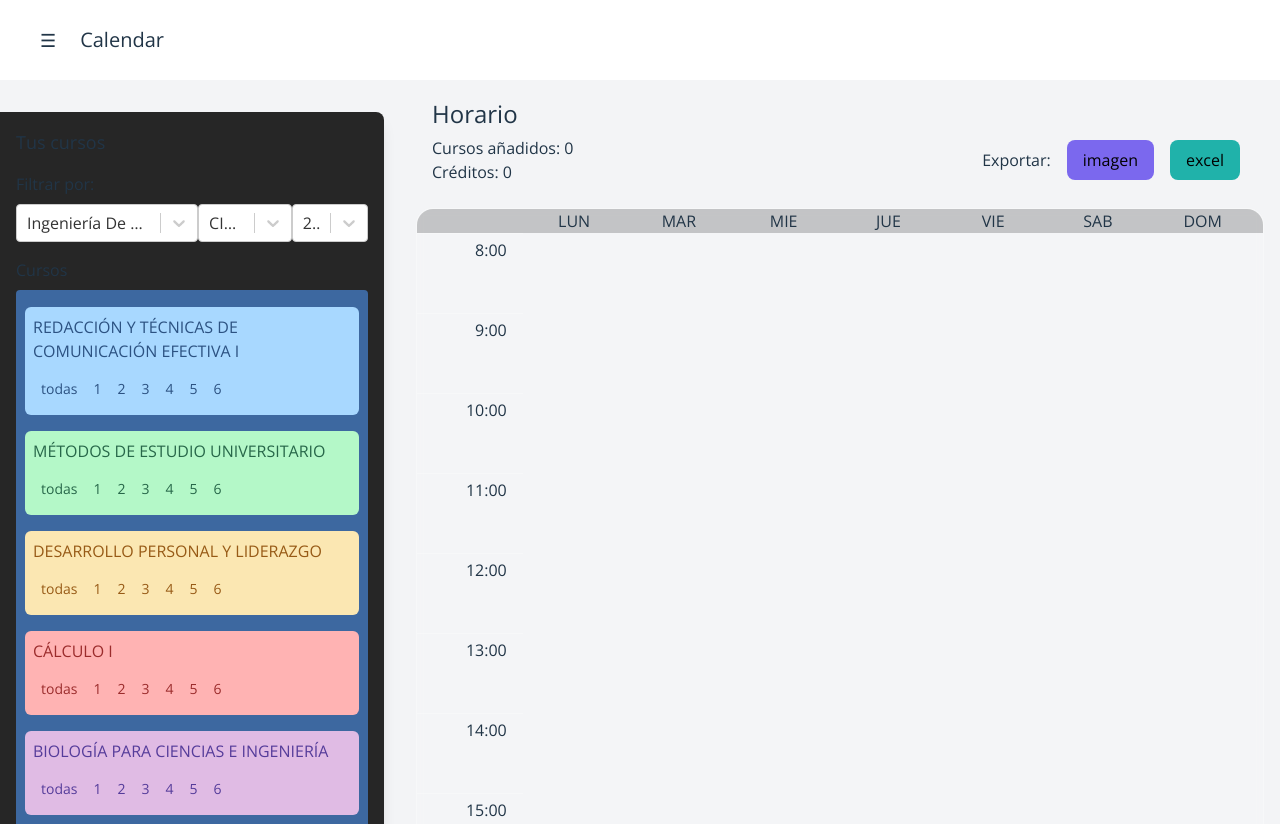
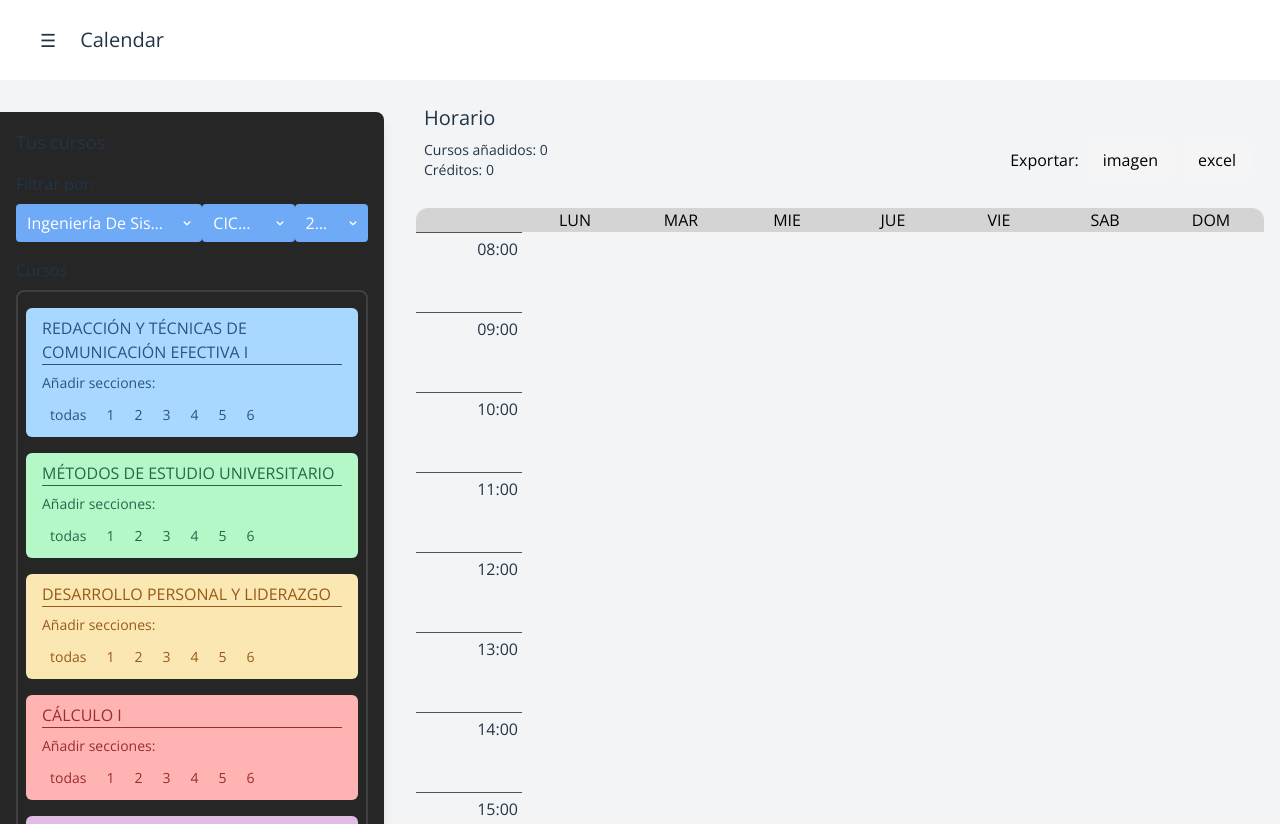
Before and after one commit to RandomGuy16/calendar-tsx, a React (Vite) app: page / in a window 1280 px wide. Shown: the top 824 px of the page. Built offline with nearby package versions, Linux system fonts and the light colour scheme.

Commit message:
Feat(UI): Finish design change
Finish the switch from sass to tailwind for styling the major part of
everything. One thing left, is to delete the sass files

```diff
--- a/src/SchedulePlanner/CoursesPanel/CourseCard.tsx
+++ b/src/SchedulePlanner/CoursesPanel/CourseCard.tsx
@@ -22,7 +22,10 @@ function CourseCardCheckbox({ course, section, checked, allChecked, setAllChecke
   }, [checked])
 
   return (
-    <label className={`p-2 mx-1/2 font-normal text-sm duration-100 ease-linear select-none ${checked ? "bg-neutral-800" : ""}`} data-checked={checked}>
+    <label className={
+      `p-2 pb-1 mr-1 font-normal text-sm duration-100 ease-linear select-none
+      rounded-md ${checked ? "bg-neutral-800 dark:bg-neutral-100" : ""}`
+    } data-checked={checked}>
       <input
         className="hidden"
         type="checkbox"
@@ -51,14 +54,18 @@ function CourseCardCheckbox({ course, section, checked, allChecked, setAllChecke
 }
 function CourseCardCheckboxAll({ course, checked, setAllChecked, sectionOps }: CourseCardCheckboxProps) {
   return (
-    <label className={`p-2 mx-1/2 font-normal text-sm duration-100 ease-linear select-none ${checked ? "bg-neutral-800" : ""}`} data-checked={checked}>
+    <label className={
+      `p-2 pb-1 mr-1 font-normal text-sm duration-100 ease-linear select-none
+       rounded-md ${checked ? "bg-neutral-800 dark:bg-neutral-100" : ""}`
+    } data-checked={checked}>
       <input
         className="hidden"
         type="checkbox"
         checked={checked}
         onChange={() => {
           if (!checked) {
-            sectionOps.addSections(course.getSections().filter(section => !course.isSectionSelected(section)))
+            sectionOps.addSections(course.getSections().filter(
+              section => !course.isSectionSelected(section)))
             if (course.getSelectedSections().length === 0) sectionOps.trackCourse(course)
             course.selectAllSections()
           }
@@ -94,10 +101,12 @@ function CourseCard({ course, sectionOps, colorPair }: CourseCardProps) {
   const [areAllChecked, setAreAllChecked] = useState(course.areAllSectionsSelected())
 
   return (
-    <div className="w-full font-normal text-left my-2 rounded-md p-2" id={course.getId()}
+    <div className="w-full font-normal text-left my-2 rounded-md py-2 px-4" id={course.getId()}
       style={{ backgroundColor: colorPair.background, color: colorPair.text }}>
-      <span className="text-right text-base mb-2">{course.getName()}</span>
-      <div className="flex flex-row justify-start items-center mt-2">
+      <h3 className="text-base">{course.getName()}</h3>
+      <hr className="mb-2" style={{ borderColor: colorPair.text }}/>
+      <span className="text-sm">Añadir secciones:</span>
+      <div className="flex flex-row justify-start items-center mt-1">
         {/* creates a button for every group in classGroups */}
         {(course.getSections().length > 0) && (
           <>
--- a/src/SchedulePlanner/CoursesPanel/CourseList.tsx
+++ b/src/SchedulePlanner/CoursesPanel/CourseList.tsx
@@ -119,12 +119,9 @@ function CourseList({ data, isDataLoaded, sectionOps }: CourseListProps) {
                     className="
                       flex flex-col justify-start items-stretch
                       text-xs min-h-32 flex-1 p-2
-                      border border-transparent rounded
+                      border-2 border-neutral-700 rounded-lg
                       overflow-y-auto
-                      hover:border-blue-500
-                      transition-colors duration-200
-                    "
-                    style={{ backgroundColor: '#3d68a0' }}
+                      transition-colors duration-200"
                   >
                     {isDataLoaded && renderCoursesSidebar(courses, sectionOps)}
                   </div>
--- a/src/SchedulePlanner/CoursesPanel/ReactSelectStyles.ts
+++ b/src/SchedulePlanner/CoursesPanel/ReactSelectStyles.ts
@@ -10,7 +10,7 @@ const reactSelectStyles: StylesConfig = {
 		border: "1px solid transparent",
 		boxShadow: state.isFocused ? "0 0 0 1px var(--color-blue-500)" : "none",
 		"&:hover": {
-			borderColor: "blue",
+			borderColor: "var(--color-blue-500)",
 		},
 		color: "white",
 	}),
--- a/src/SchedulePlanner/CoursesPanel/SearchFilter/SearchFilter.tsx
+++ b/src/SchedulePlanner/CoursesPanel/SearchFilter/SearchFilter.tsx
@@ -1,6 +1,7 @@
 import Select from 'react-select'
 import { Dispatch } from 'react'
 import { FilterChooser, Filters } from '../../../global/types.ts'
+import reactSelectStyles from "../ReactSelectStyles.ts";
 
 
 interface SearchFilterProps {
@@ -25,6 +26,7 @@ function SearchFilter({filterChooser, selectedFilters, selectedFiltersSetter}: S
       */}
       <Select
         className="text-base font-normal text-gray-700 dark:text-white"
+        styles={reactSelectStyles}
         options={
           filterChooser.careers.map(filterOption => ({
             value: filterOption,
@@ -50,6 +52,7 @@ function SearchFilter({filterChooser, selectedFilters, selectedFiltersSetter}: S
 
       <Select
         className="text-base font-normal text-gray-700 dark:text-white"
+        styles={reactSelectStyles}
         options={
           filterChooser.cycles.map(filterOption => ({
             label: filterOption,
@@ -75,6 +78,7 @@ function SearchFilter({filterChooser, selectedFilters, selectedFiltersSetter}: S
 
       <Select
         className="text-base font-normal text-gray-700 dark:text-white"
+        styles={reactSelectStyles}
         options={
           filterChooser.years.map(filterOption => ({
             label: filterOption,
--- a/src/SchedulePlanner/Schedule/ScheduleEventCard.tsx
+++ b/src/SchedulePlanner/Schedule/ScheduleEventCard.tsx
@@ -1,4 +1,3 @@
-import styles from './ScheduleEventCard.module.scss'
 import { CourseSection, Schedule } from '../../global/types.tsx'
 
 
@@ -29,7 +28,9 @@ function ScheduleEventCard({ schedule, section }: ScheduleEventCardProps) {
   // wait until the page is fully loaded to log the calendar appointments element
   window.addEventListener('load', () => { console.log(document.getElementById('calendar-appointments')) })
   return (
-    <div className={styles.course_calendar} style={calculateStyle(schedule)}>
+    <div className="
+    absolute mx-1 p-1 min-h-20 w-full rounded-lg border-2 text-sm
+    border-neutral-500 bg-neutral-300 dark:bg-neutral-800 dark:border-neutral-600" style={calculateStyle(schedule)}>
       <span>{schedule.assignment}</span>
       <span>{section.sectionNumber}</span>
     </div>
--- a/src/SchedulePlanner/Schedule/ScheduleGrid.tsx
+++ b/src/SchedulePlanner/Schedule/ScheduleGrid.tsx
@@ -1,4 +1,3 @@
-import styles from './ScheduleGrid.module.scss'
 import { Course, CourseSection, Schedule } from "../../global/types.ts";
 import ScheduleEventCard from './ScheduleEventCard.tsx'
 import ScheduleStatusHeader from "./ScheduleStatusHeader.tsx";
@@ -87,8 +86,8 @@ function ScheduleGrid({ selectedSections, courseTracker, credits }: ScheduleGrid
   }, [selectedSections]);
 
   return (
-    <div className={styles.calendar}>
-      <div className={styles.calendar__header}>
+    <div className="flex flex-col justify-start items-stretch h-full w-full">
+      <div className="w-full h-24">
         <ScheduleStatusHeader
           daysSchedules={[
             mondayData.schedules, tuesdayData.schedules,
@@ -99,36 +98,40 @@ function ScheduleGrid({ selectedSections, courseTracker, credits }: ScheduleGrid
           credits={credits}
         />
       </div>
-      <div className={styles.calendar__grid} id="calendar-grid">
-        <div className={styles.calendar__days_row}>
+      <div className="
+        flex flex-col justify-start items-stretch w-full relative
+        bg-neutral:200 dark:bg-neutral-700 rounded-xl"
+        id="calendar-grid">
+        <div className="
+        flex flex-[8] flex-row justify-evenly items-center w-full h-6 rounded-t-xl font-light
+        text-black bg-neutral-300 dark:text-white dark:bg-neutral-800 cursor-default">
           {["", "LUN", "MAR", "MIE", "JUE", "VIE", "SAB", "DOM"].map(
-            (day, i) => (<div key={i} className={styles.calendar__day}>{day}</div>)
+            (day, i) => (<div key={i} className="m-auto text-center flex-1">{day}</div>)
           )}
         </div>
-        <div className={styles.calendar__content}>
-          <div className={styles.calendar__hours_column}>
-            <div className={styles.calendar__hour_tag}>8:00</div>
-            <div className={styles.calendar__hour_tag}>9:00</div>
-            <div className={styles.calendar__hour_tag}>10:00</div>
-            <div className={styles.calendar__hour_tag}>11:00</div>
-            <div className={styles.calendar__hour_tag}>12:00</div>
-            <div className={styles.calendar__hour_tag}>13:00</div>
-            <div className={styles.calendar__hour_tag}>14:00</div>
-            <div className={styles.calendar__hour_tag}>15:00</div>
-            <div className={styles.calendar__hour_tag}>16:00</div>
-            <div className={styles.calendar__hour_tag}>17:00</div>
-            <div className={styles.calendar__hour_tag}>18:00</div>
-            <div className={styles.calendar__hour_tag}>19:00</div>
-            <div className={styles.calendar__hour_tag}>20:00</div>
+        <div className="flex flex-[8] flex-row justify-evenly items-start overscroll-y-auto h-full">
+          <div className="flex flex-1 flex-col justify-evenly items-stretch text-right">
+            {["08", "09", 10, 11, 12, 13, 14, 15, 16, 17, 18, 19, 20].map(
+              (hour, i) => (<div key={i} className="
+              h-20 border-t border-neutral-600 p-1 text-right font-light">{`${hour}:00`}</div>)
+            )}
           </div>
-          <div className={styles.calendar__appointments} id='calendar-appointments'>
-            <div className={styles.calendar__appointments_column} id={MONDAY_ID}>{mondayData.eventCards}</div>
-            <div className={styles.calendar__appointments_column} id={TUESDAY_ID}>{tuesdayData.eventCards}</div>
-            <div className={styles.calendar__appointments_column} id={WEDNESDAY_ID}>{wednesdayData.eventCards}</div>
-            <div className={styles.calendar__appointments_column} id={THURSDAY_ID}>{thursdayData.eventCards}</div>
-            <div className={styles.calendar__appointments_column} id={FRIDAY_ID}>{fridayData.eventCards}</div>
-            <div className={styles.calendar__appointments_column} id={SATURDAY_ID}>{saturdayData.eventCards}</div>
-            <div className={styles.calendar__appointments_column} id={SUNDAY_ID}></div>
+          <div className="flex flex-[7] flex-row justify-evenly items-center h-full"
+               id='calendar-appointments'>
+            <div className="flex flex-1 flex-col justify-start items-center relative h-full"
+                 id={MONDAY_ID}>{mondayData.eventCards}</div>
+            <div className="flex flex-1 flex-col justify-start items-center relative h-full"
+                 id={TUESDAY_ID}>{tuesdayData.eventCards}</div>
+            <div className="flex flex-1 flex-col justify-start items-center relative h-full"
+                 id={WEDNESDAY_ID}>{wednesdayData.eventCards}</div>
+            <div className="flex flex-1 flex-col justify-start items-center relative h-full"
+                 id={THURSDAY_ID}>{thursdayData.eventCards}</div>
+            <div className="flex flex-1 flex-col justify-start items-center relative h-full"
+                 id={FRIDAY_ID}>{fridayData.eventCards}</div>
+            <div className="flex flex-1 flex-col justify-start items-center relative h-full"
+                 id={SATURDAY_ID}>{saturdayData.eventCards}</div>
+            <div className="flex flex-1 flex-col justify-start items-center relative h-full"
+                 id={SUNDAY_ID}></div>
           </div>
         </div>
       </div>
--- a/src/SchedulePlanner/Schedule/ScheduleStatusHeader.tsx
+++ b/src/SchedulePlanner/Schedule/ScheduleStatusHeader.tsx
@@ -1,4 +1,3 @@
-import styles from './ScheduleStatusHeader.module.scss'
 import * as htmlToImage from 'html-to-image'
 import ExcelJS, { Worksheet } from 'exceljs'
 import { Course, Schedule } from "../../global/types.ts";
@@ -128,26 +127,29 @@ export default function ScheduleStatusHeader({ daysSchedules, courseTracker, cre
   }
 
   return (
-    <div className={styles.calendar__status_header}>
-      <h2 className={styles.calendar__status_header__title}>Horario</h2>
+    <div className="
+      flex flex-row justify-between items-center p-2 relative h-full w-full
+      font-light">
+      <h2 className="
+      absolute -top-2 left-2 text-xl">Horario</h2>
       {/* Schedule metrics */}
-      <div className={styles.calendar__status_header__metrics}>
+      <div className="font-normal text-sm">
         <div>
           <span>Cursos añadidos: {courseTracker.size}</span><br />
           <span>Créditos: {credits}</span>
         </div>
       </div>
       {/* Export buttons */}
-      <div className={styles.calendar__status_header__export}>
-        <span>Exportar:</span>
+      <div className="">
+        <span className="mx-1 text-black dark:text-white">Exportar:</span>
         <button
-          className={styles.calendar__status_header__export_button}
+          className="font-light py-2 px-4 mx-1 border-none rounded-lg text-black dark:text-white bg-neutral-100 dark:bg-neutral-800"
           export-type="image"
           onClick={() => exportImage()}>
           imagen
         </button>
         <button
-          className={styles.calendar__status_header__export_button}
+          className="font-light py-2 px-4 mx-1 border-none rounded-lg text-black dark:text-white bg-neutral-100 dark:bg-neutral-800"
           export-type="excel"
           onClick={() => exportToExcel()}>
           excel
```
